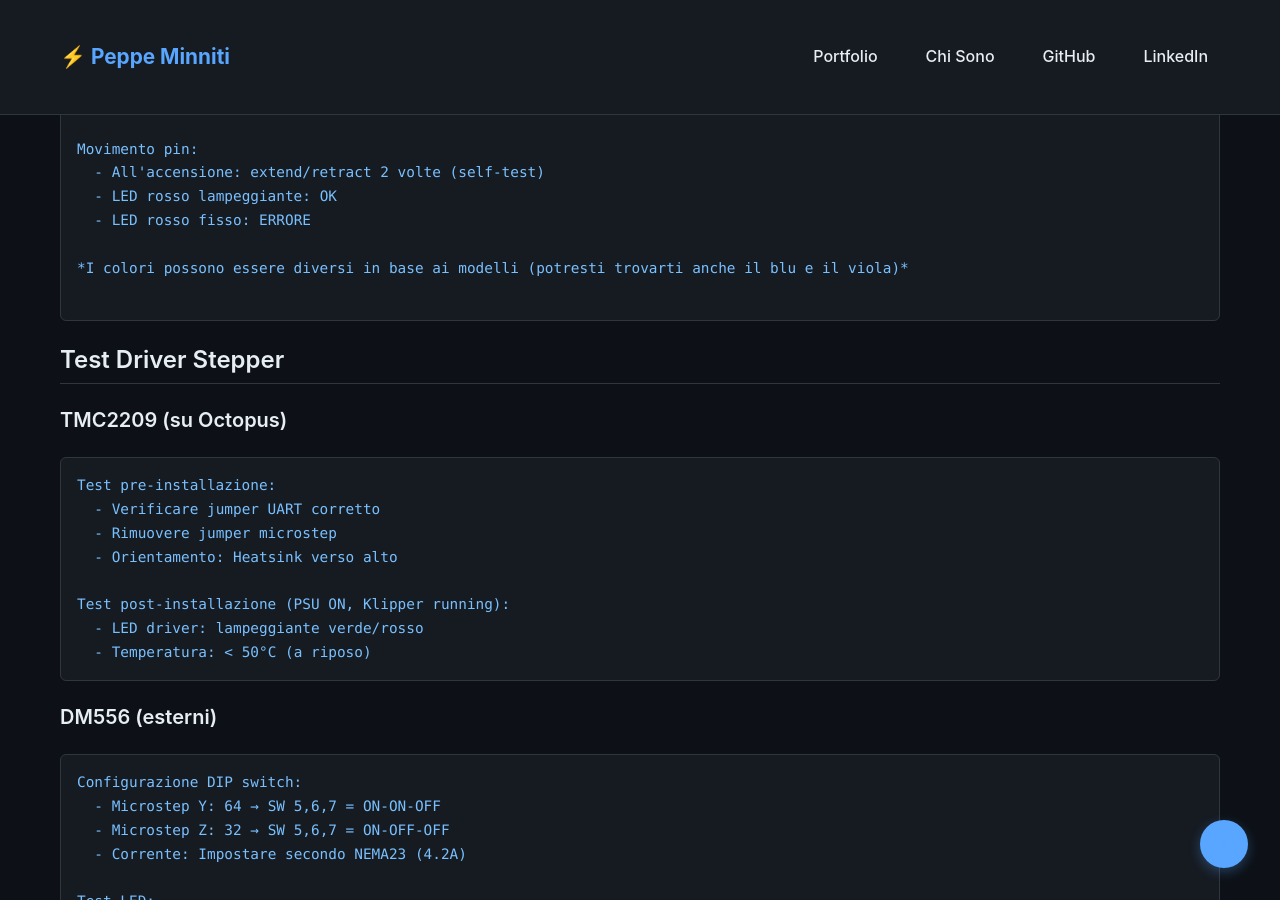
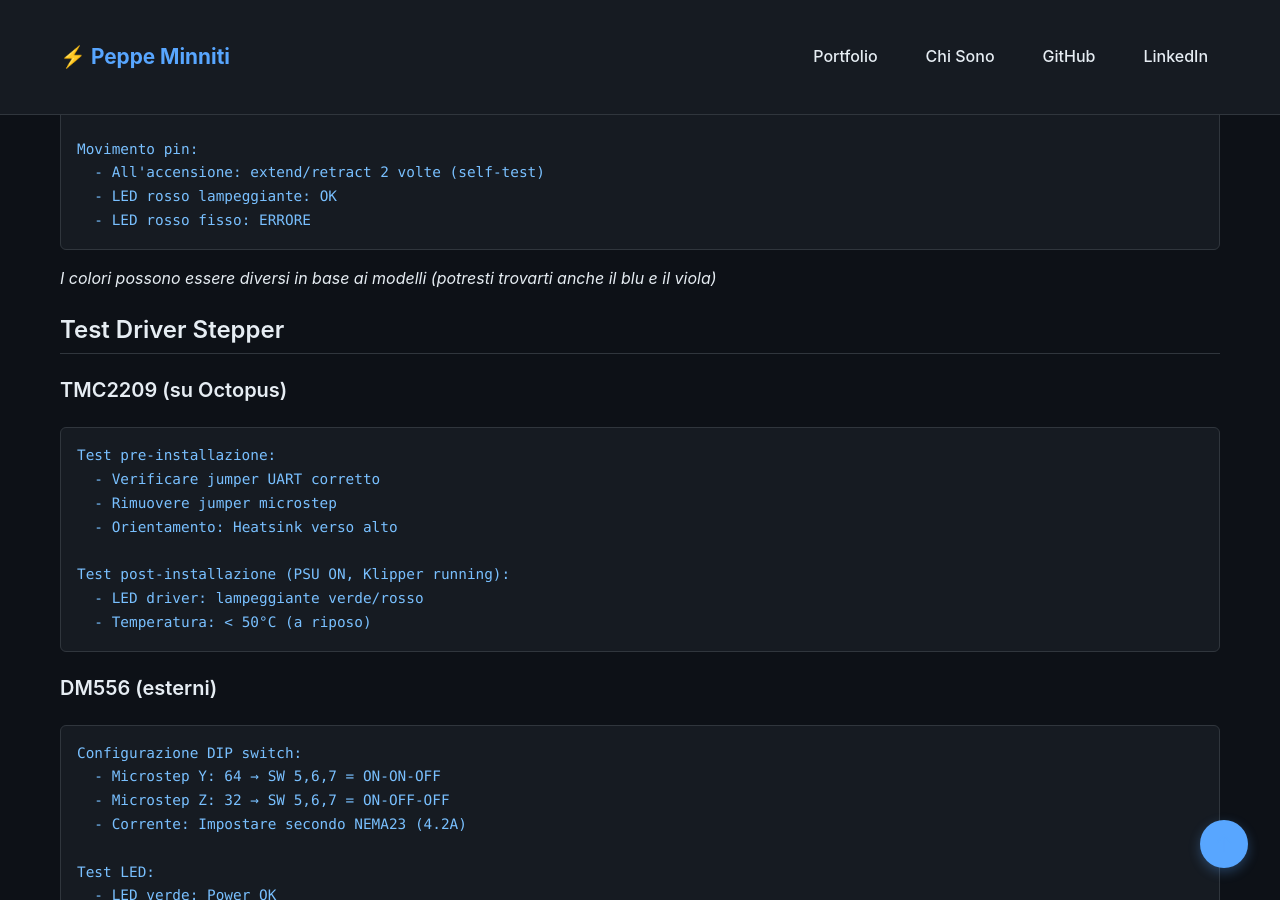
Before and after one commit to PeppeMinniti/Blog, a Jekyll site: the page built from stampante-3d/fasi-realizzazione/3-cablaggio-elettronico/test-continuita.md, in a window 1280 px wide and 900 px high, scrolled down 3311 px. Built offline with Jekyll 4.4.1, drawn with Linux system fonts in a browser that asks for light colours.

Commit message:
fix formattazione

````diff
--- a/stampante-3d/fasi-realizzazione/3-cablaggio-elettronico/test-continuita.md
+++ b/stampante-3d/fasi-realizzazione/3-cablaggio-elettronico/test-continuita.md
@@ -137,10 +137,9 @@ Movimento pin:
   - All'accensione: extend/retract 2 volte (self-test)
   - LED rosso lampeggiante: OK
   - LED rosso fisso: ERRORE
+```
+_I colori possono essere diversi in base ai modelli (potresti trovarti anche il blu e il viola)_
 
-*I colori possono essere diversi in base ai modelli (potresti trovarti anche il blu e il viola)*
-
-```
 
 ## Test Driver Stepper
 
````
